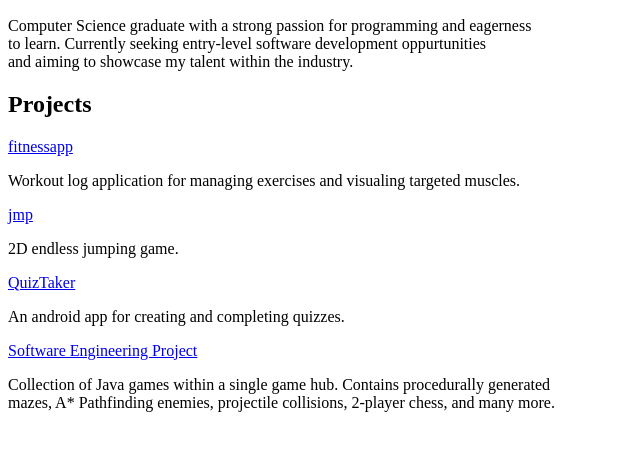
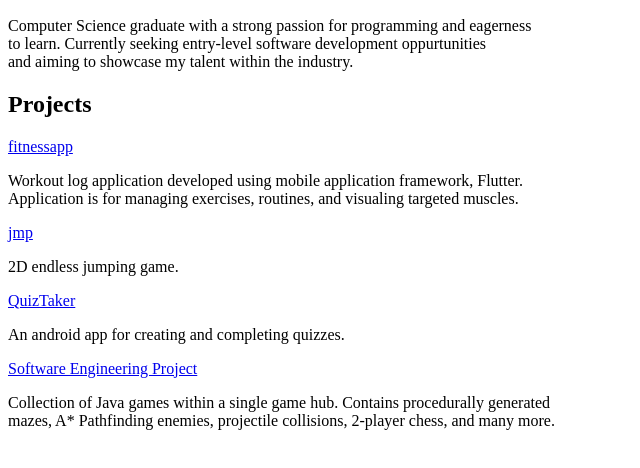
Before and after one commit to Kurt-Tito/kurt-tito.github.io, a plain HTML site: page index.html in a window 1280 px wide. Shown: the part 110-578 px from the top of the page, without its empty margins (0-640 px from the left). Drawn offline with Linux system fonts and the light colour scheme.

Commit message:
revised fitnessapp description

```diff
--- a/index.html
+++ b/index.html
@@ -12,7 +12,8 @@
 
         <h2>Projects</h2>
         <a href="https://github.com/Kurt-Tito/fitnessapp">fitnessapp</a>
-        <p>Workout log application for managing exercises and visualing targeted muscles.</p>
+        <p>Workout log application developed using mobile application framework, Flutter. <br>
+        Application is for managing exercises, routines, and visualing targeted muscles.</p>
         <a href="https://github.com/Kurt-Tito/jmp">jmp</a>
         <p>2D endless jumping game.</p>
         <a href="https://github.com/zlatkovtv/453-QuizTaker">QuizTaker</a>
```
